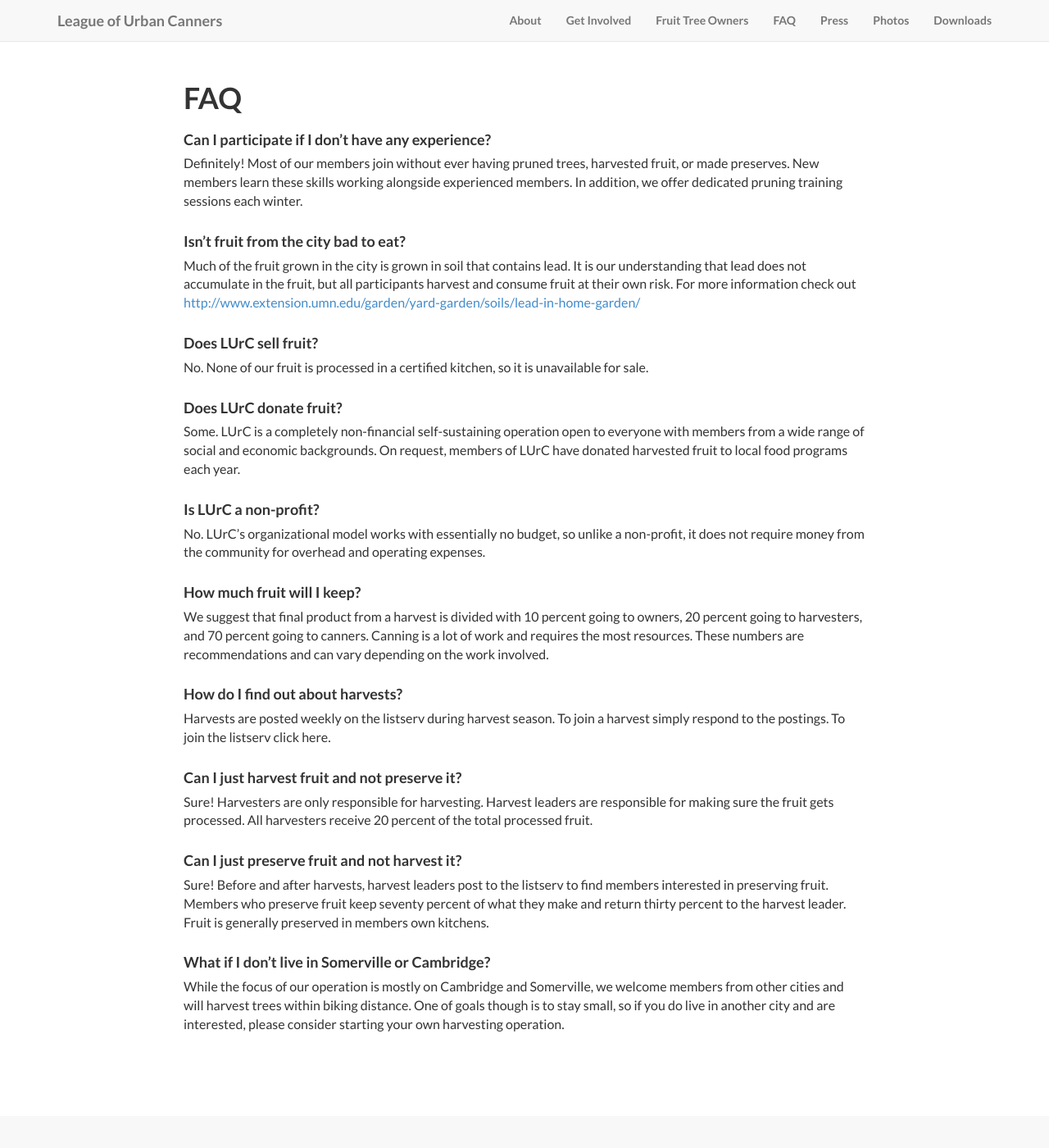
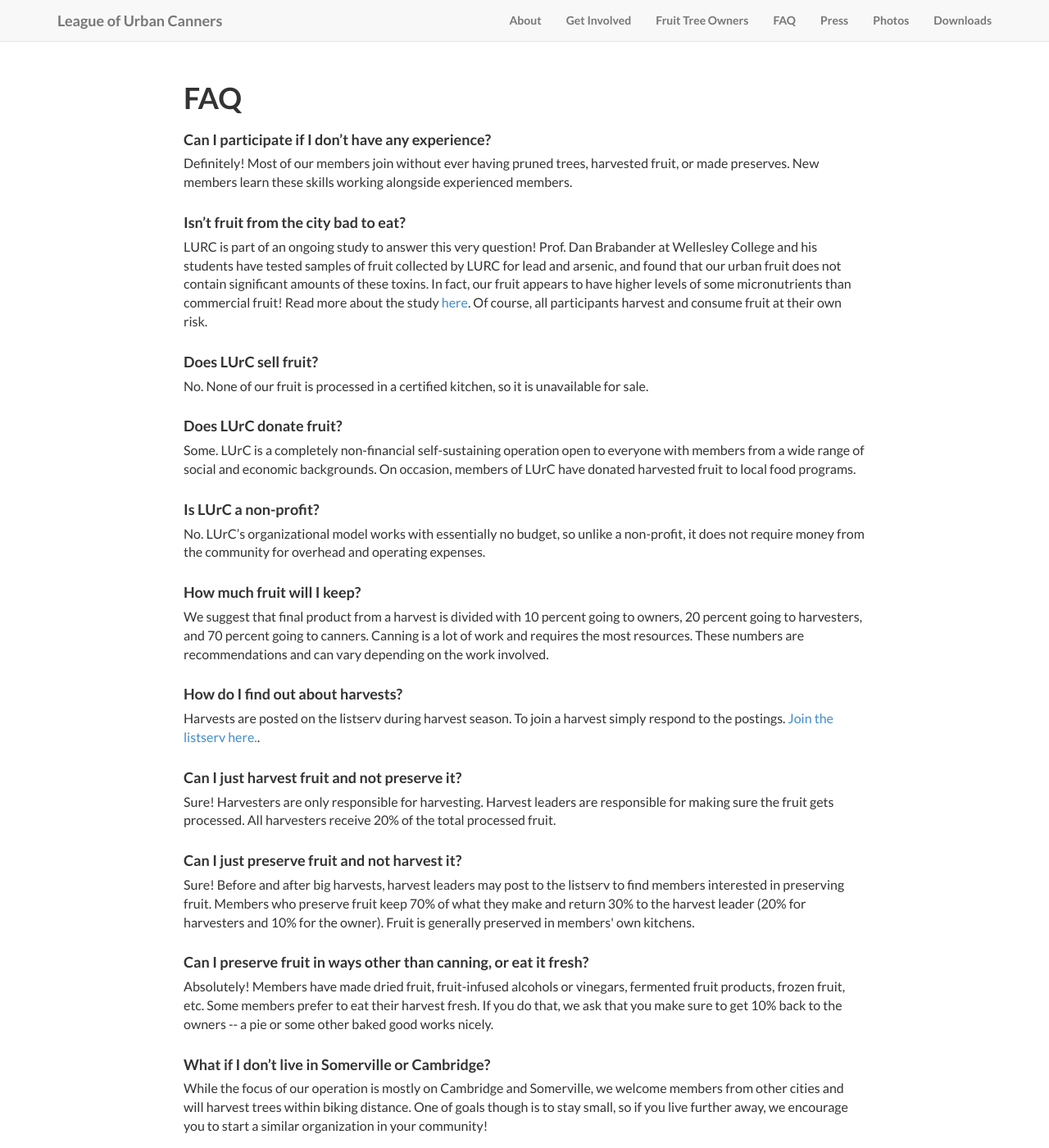
Before and after one commit to LUrC/leagueofurbancanners.org, a Jekyll site: the page built from faq/index.html, in a window 1280 px wide and 1400 px high. Shown: the whole window at 82% size. Built offline with Jekyll 4.4.1, drawn with Linux system fonts in a browser that asks for light colours; nearby versions of some CDN libraries.

Commit message:
Update index.html

```diff
--- a/faq/index.html
+++ b/faq/index.html
@@ -7,20 +7,18 @@
 
 <dl>
   <dt>Can I participate if I don’t have any experience?</dt>
-  <dd>Definitely! Most of our members join without ever having pruned trees, harvested fruit, or made preserves. New members learn these skills working alongside experienced members. In addition, we offer dedicated pruning training sessions each winter.</dd>
+  <dd>Definitely! Most of our members join without ever having pruned trees, harvested fruit, or made preserves. New members learn these skills working alongside experienced members.</dd>
 
   <dt>Isn’t fruit from the city bad to eat?</dt>
-  <dd>Much of the fruit grown in the city is grown in
-  soil that contains lead. It is our understanding that
-  lead does not accumulate in the fruit, but all
+  <dd>LURC is part of an ongoing study to answer this very question! Prof. Dan Brabander at Wellesley College and his students have tested samples of fruit collected by LURC for lead and arsenic, and found that our urban fruit does not contain significant amounts of these toxins. In fact, our fruit appears to have higher levels of some micronutrients than commercial fruit! Read more about the study <a href=http://www.geosociety.org/news/pr/2015/15-81.htm>here</a>. Of course, all
   participants harvest and consume fruit at their own
-  risk. For more information check out <a href="http://www.extension.umn.edu/garden/yard-garden/soils/lead-in-home-garden/">http://www.extension.umn.edu/garden/yard-garden/soils/lead-in-home-garden/</a></dd>
+  risk.</dd>
 
   <dt>Does LUrC sell fruit?</dt>
   <dd>No. None of our fruit is processed in a certified kitchen, so it is unavailable for sale.</dd>
 
   <dt>Does LUrC donate fruit?</dt>
-  <dd>Some. LUrC is a completely non-financial self-sustaining operation open to everyone with members from a wide range of social and economic backgrounds. On request, members of LUrC have donated harvested fruit to local food programs each year.  </dd>
+  <dd>Some. LUrC is a completely non-financial self-sustaining operation open to everyone with members from a wide range of social and economic backgrounds. On occasion, members of LUrC have donated harvested fruit to local food programs.  </dd>
 
   <dt>Is LUrC a non-profit?</dt>
   <dd>No. LUrC’s organizational model works with
@@ -31,14 +29,17 @@
   <dd>We suggest that final product from a harvest is divided with 10 percent going to owners, 20 percent going to harvesters, and 70 percent going to canners. Canning is a lot of work and requires the most resources. These numbers are recommendations and can vary depending on the work involved.</dd>
 
   <dt>How do I find out about harvests?</dt>
-  <dd>Harvests are posted weekly on the listserv during harvest season. To join a harvest simply respond to the postings. To join the listserv click here.</dd>
+  <dd>Harvests are posted on the listserv during harvest season. To join a harvest simply respond to the postings. <a href=https://groups.google.com/group/leagueofurbancanners/subscribe>Join the listserv here.</a>.</dd>
 
   <dt>Can I just harvest fruit and not preserve it?</dt>
-  <dd>Sure! Harvesters are only responsible for harvesting. Harvest leaders are responsible for making sure the fruit gets processed. All harvesters receive 20 percent of the total processed fruit.</dd>
+  <dd>Sure! Harvesters are only responsible for harvesting. Harvest leaders are responsible for making sure the fruit gets processed. All harvesters receive 20% of the total processed fruit.</dd>
 
   <dt>Can I just preserve fruit and not harvest it?</dt>
-  <dd>Sure! Before and after harvests, harvest leaders post to the listserv to find members interested in preserving fruit. Members who preserve fruit keep seventy percent of what they make and return thirty percent to the harvest leader. Fruit is generally preserved in members own kitchens.</dd>
+  <dd>Sure! Before and after big harvests, harvest leaders may post to the listserv to find members interested in preserving fruit. Members who preserve fruit keep 70% of what they make and return 30% to the harvest leader (20% for harvesters and 10% for the owner). Fruit is generally preserved in members' own kitchens.</dd>
+
+  <dt>Can I preserve fruit in ways other than canning, or eat it fresh?</dt>
+  <dd>Absolutely! Members have made dried fruit, fruit-infused alcohols or vinegars, fermented fruit products, frozen fruit, etc. Some members prefer to eat their harvest fresh. If you do that, we ask that you make sure to get 10% back to the owners -- a pie or some other baked good works nicely.</dd>
 
   <dt>What if I don’t live in Somerville or Cambridge?</dt>
-  <dd>While the focus of our operation is mostly on Cambridge and Somerville, we welcome members from other cities and will harvest trees within biking distance. One of goals though is to stay small, so if you do live in another city and are interested, please consider starting your own harvesting operation.</dd>
+  <dd>While the focus of our operation is mostly on Cambridge and Somerville, we welcome members from other cities and will harvest trees within biking distance. One of goals though is to stay small, so if you live further away, we encourage you to start a similar organization in your community!</dd>
 </dl>
```
